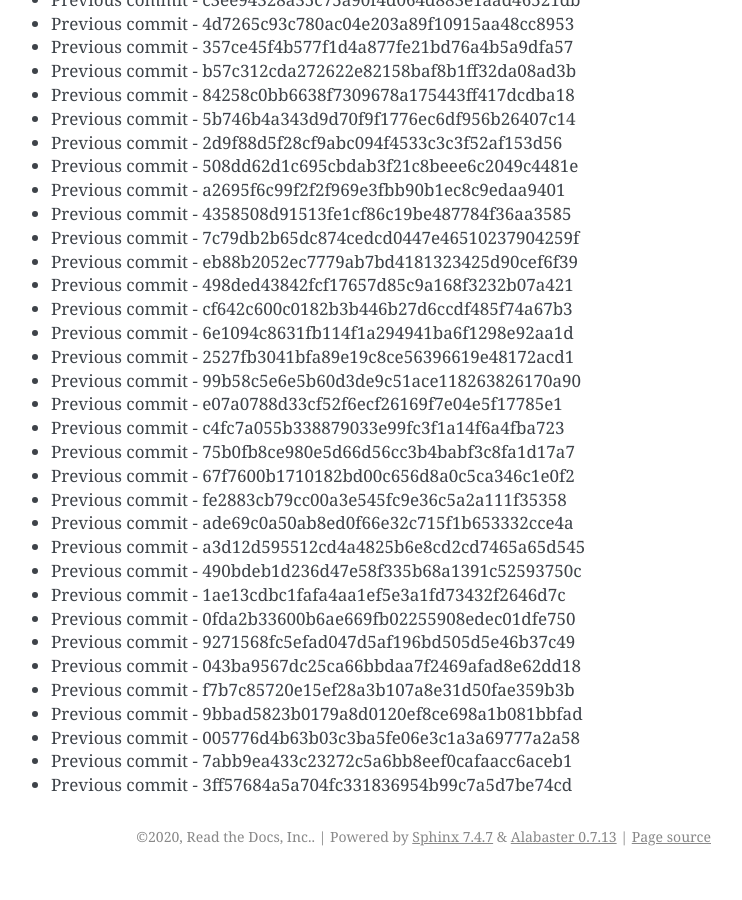
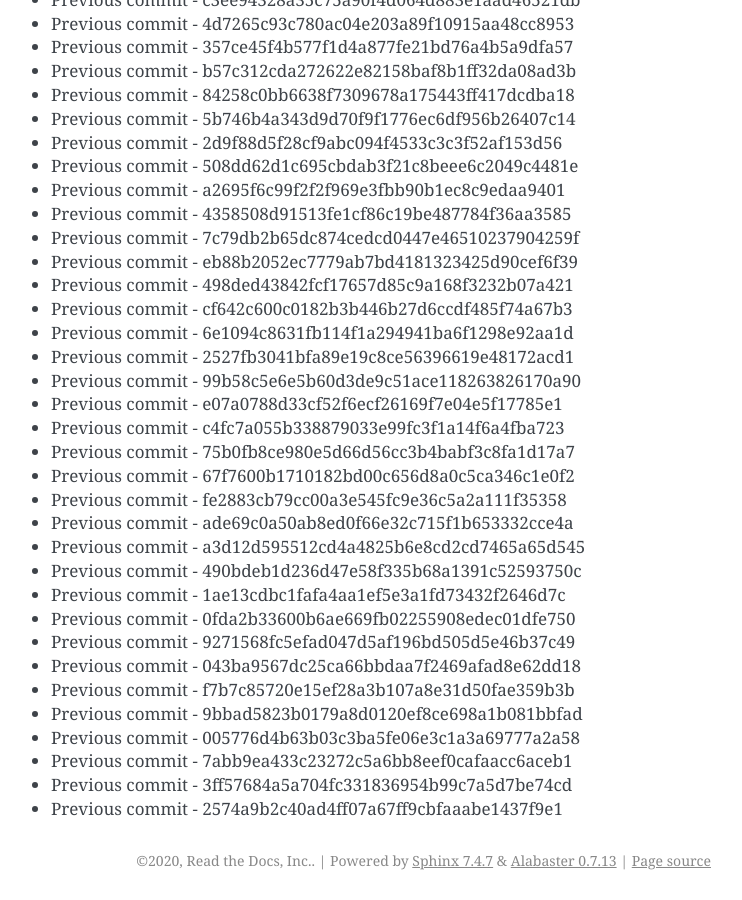
Before and after one commit to readthedocs/rtd-git-stresstest, a Sphinx documentation site: the page built from docs/updates.rst, in a window 1280 px wide and 900 px high, scrolled down 88371 px. Shown: the whole window, without its empty margins (399-1141 px from the left). Built offline with Sphinx 7.4.7, drawn with Linux system fonts in a browser that asks for light colours; before the commit the page ends 89247 px from its top, so only the background shows below that.

Commit message:
Generating commit from previous: 2574a9b2c40ad4ff07a67ff9cbfaaabe1437f9e1

```diff
--- a/docs/updates.rst
+++ b/docs/updates.rst
@@ -3745,3 +3745,4 @@ It can be tested for any performance characteristics.
 * Previous commit - 005776d4b63b03c3ba5fe06e3c1a3a69777a2a58
 * Previous commit - 7abb9ea433c23272c5a6bb8eef0cafaacc6aceb1
 * Previous commit - 3ff57684a5a704fc331836954b99c7a5d7be74cd
+* Previous commit - 2574a9b2c40ad4ff07a67ff9cbfaaabe1437f9e1
```
